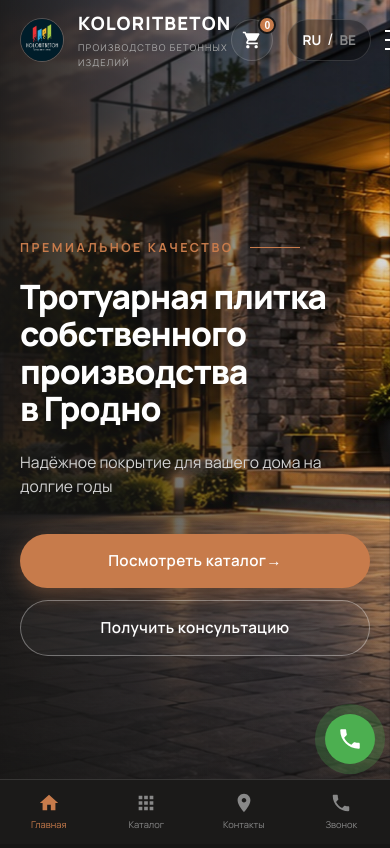
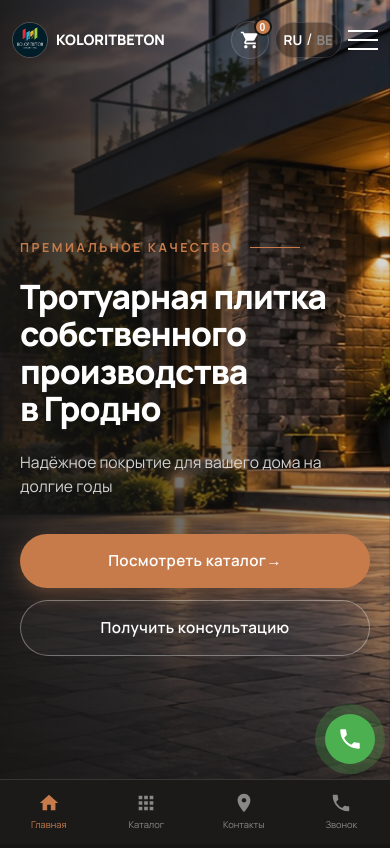
Before and after one commit to djtimoxa94-arch/koloritbeton-site, a plain HTML site: page index.html in a window 390 px wide. Shown: the top 848 px of the page. Drawn offline with Linux system fonts and the light colour scheme.

Commit message:
Add files via upload

```diff
--- a/index.html
+++ b/index.html
@@ -236,7 +236,7 @@
     .tab-content.active { display: block; animation: fadeIn 0.4s ease; }
     @keyframes fadeIn { from { opacity: 0; transform: translateY(10px); } to { opacity: 1; transform: translateY(0); } }
 
-    .product-grid { display: grid; grid-template-columns: repeat(auto-fill, minmax(280px, 1fr)); gap: 30px; }
+    .product-grid { display: grid; grid-template-columns: repeat(auto-fill, minmax(min(280px, 100%), 1fr)); gap: 30px; }
     .card { background: #fff; border: 1px solid var(--border-light); border-radius: var(--radius); overflow: hidden; display: flex; flex-direction: column; transition: 0.35s ease; position: relative; cursor: pointer; }
     .card:hover { transform: translateY(-6px); box-shadow: 0 20px 40px rgba(0,0,0,0.1); }
     .card-img { width: 100%; aspect-ratio: 4/3; background: var(--cream-dark) center/cover no-repeat; }
@@ -269,7 +269,7 @@
     .calc-res-row.total b { font-size: 1.7rem; color: #fff; }
 
     .services-section { background: var(--cream); color: var(--text-dark); padding: 90px 0; border-bottom: 1px solid var(--border-light); }
-    .services-grid { display: grid; grid-template-columns: repeat(auto-fit, minmax(320px, 1fr)); gap: 32px; }
+    .services-grid { display: grid; grid-template-columns: repeat(auto-fit, minmax(min(320px, 100%), 1fr)); gap: 32px; }
     .service-card { background: #fff; border: 1px solid var(--border-light); border-radius: var(--radius); padding: 35px; display: flex; flex-direction: column; gap: 18px; box-shadow: 0 10px 30px rgba(0,0,0,0.03); transition: 0.35s ease; }
     .service-card:hover { transform: translateY(-5px); box-shadow: 0 20px 40px rgba(0,0,0,0.08); }
     .service-icon { width: 56px; height: 56px; background: rgba(199,123,75,0.1); color: var(--copper); border-radius: 14px; display: flex; align-items: center; justify-content: center; }
@@ -280,7 +280,7 @@
 
     .works { padding: 90px 0; background: var(--ink); }
     .works h2 { font-size: 2.6rem; margin-bottom: 35px; color: #fff; }
-    .works-grid { display: grid; grid-template-columns: repeat(auto-fill, minmax(340px, 1fr)); gap: 30px; }
+    .works-grid { display: grid; grid-template-columns: repeat(auto-fill, minmax(min(340px, 100%), 1fr)); gap: 30px; }
     .work-card { border-radius: var(--radius); overflow: hidden; aspect-ratio: 4/3; cursor: pointer; background: #222; border: 1px solid rgba(255,255,255,0.12); }
     .work-card img { width: 100%; height: 100%; object-fit: cover; transition: 0.5s ease; }
     .work-card:hover img { transform: scale(1.05); }
@@ -457,7 +457,7 @@
     .palette-note { margin-top: 18px; color: #ddd; font-size: 0.95rem; }
     .palette-note a, .palette-note button { color: var(--copper); background: none; border: none; font: inherit; cursor: pointer; text-decoration: underline; margin-left: 14px; }
     .card.tinted::before { content: ""; position: absolute; left: 0; right: 0; top: 0; aspect-ratio: 4/3; background: var(--tint); mix-blend-mode: color; opacity: 0.6; pointer-events: none; z-index: 1; }
-    .dgrid { display: grid; grid-template-columns: repeat(auto-fit, minmax(260px, 1fr)); gap: 24px; }
+    .dgrid { display: grid; grid-template-columns: repeat(auto-fit, minmax(min(260px, 100%), 1fr)); gap: 24px; }
     .dcard { background: rgba(255,255,255,0.04); border: 1px solid rgba(255,255,255,0.12); border-radius: var(--radius); padding: 28px; }
     .dcard h3 { font-size: 1.1rem; font-weight: 700; margin-bottom: 6px; }
     .dcard p { color: #bbb; font-size: 0.92rem; }
@@ -475,6 +475,32 @@
 
     .modal-close, .mobile-menu .close-btn { background: none; border: none; padding: 0; font-family: inherit; }
     .modal-close:focus-visible, .close-btn:focus-visible { outline: 2px solid var(--copper); outline-offset: 4px; }
+    html { -webkit-text-size-adjust: 100%; text-size-adjust: 100%; }
+    @media (max-width: 900px) { input:not([type="checkbox"]):not([type="radio"]), select, textarea { font-size: 16px; } }
+
+    html { overflow-x: hidden; overflow-x: clip; }
+    .brand { min-width: 0; flex: 0 1 auto; }
+    .brand-copy { min-width: 0; }
+    .brand-copy b, .brand-copy small { overflow: hidden; text-overflow: ellipsis; white-space: nowrap; }
+    .header-actions { flex: none; }
+    @media (max-width: 600px) {
+      .header-inner { padding: 0 14px; gap: 8px; }
+      .brand { gap: 8px; }
+      .brand-logo { width: 36px; height: 36px; }
+      .brand-copy b { font-size: 1rem; letter-spacing: 0.3px; }
+      .brand-copy small { display: none; }
+      .header-actions { gap: 8px; }
+      .cart-icon-btn { width: 38px; height: 38px; }
+      .lang-switch { padding: 5px 10px; gap: 4px; }
+    }
+    @media (max-width: 400px) {
+      .header-inner { padding: 0 12px; gap: 6px; }
+      .brand-copy b { font-size: 0.9rem; letter-spacing: 0; }
+      .header-actions { gap: 6px; }
+      .lang-switch { padding: 4px 8px; }
+    }
+    @media (max-width: 340px) { .brand-copy { display: none; } }
+
     @media (prefers-reduced-motion: reduce) {
       *, *::before, *::after { animation-duration: 0.01ms !important; animation-iteration-count: 1 !important; transition-duration: 0.01ms !important; scroll-behavior: auto !important; }
       .animate-on-scroll { opacity: 1; transform: none; }
```
